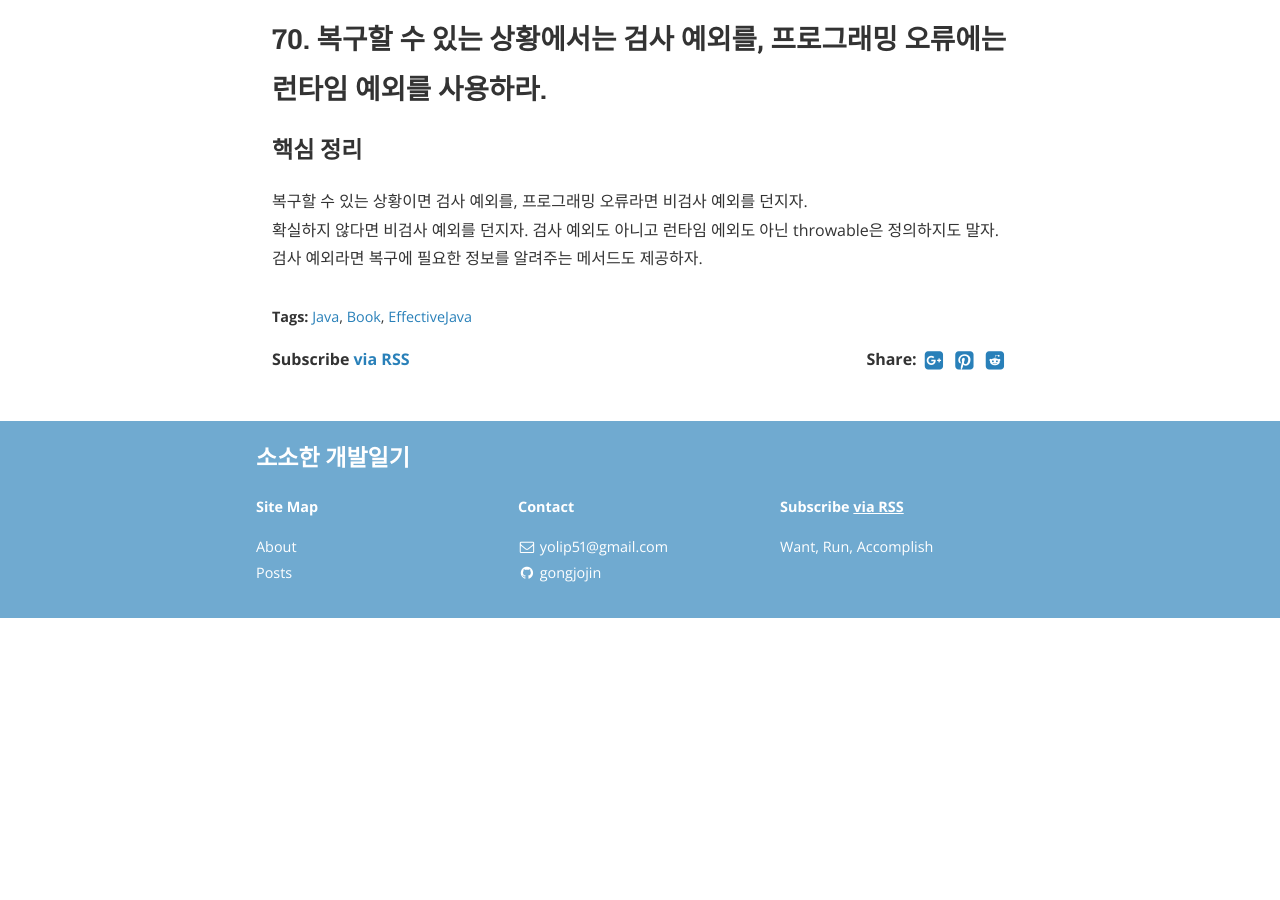
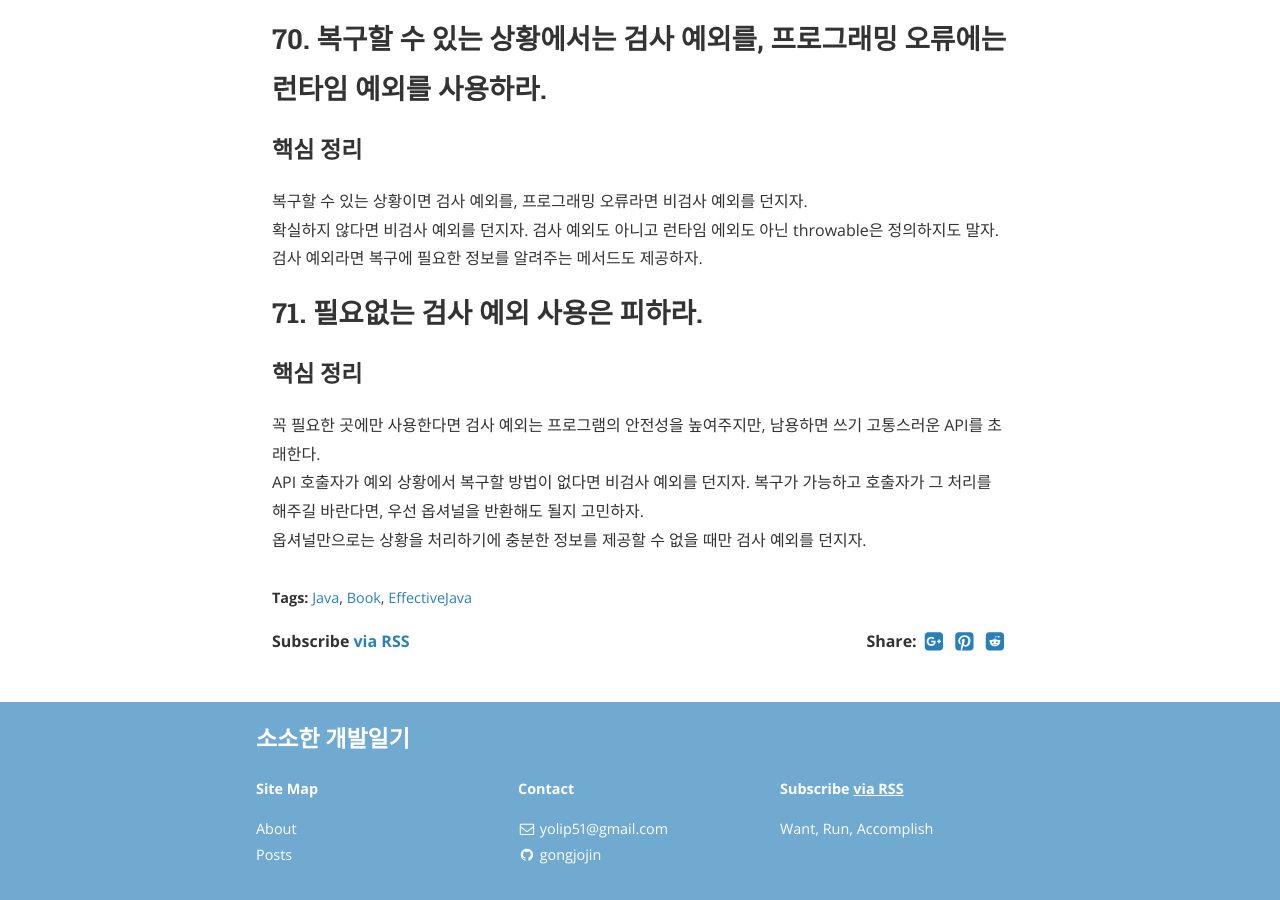
Before and after one commit to gonghojin/gonghojin.github.io, a Jekyll site: the page built from _posts/book/java/effectiveJava/images/2019-12-13-effectiveJava.md, in a window 1280 px wide and 900 px high, scrolled down 906 px. Built offline with Jekyll 4.4.1, drawn with Linux system fonts in a browser that asks for light colours; nearby versions of some CDN libraries; comment, search, counter and statistics services are not loaded; before the commit the page ends 1524 px from its top, so only the background shows below that.

Commit message:
Add: 이펙티브자바_71. 필요없는 검사 예외 사용은 피하라.

```diff
--- a/_posts/book/java/effectiveJava/images/2019-12-13-effectiveJava.md
+++ b/_posts/book/java/effectiveJava/images/2019-12-13-effectiveJava.md
@@ -19,3 +19,9 @@ cover:  "/assets/instacode.png"
 복구할 수 있는 상황이면 검사 예외를, 프로그래밍 오류라면 비검사 예외를 던지자.
 확실하지 않다면 비검사 예외를 던지자. 검사 예외도 아니고 런타임 에외도 아닌 throwable은 정의하지도 말자.
 검사 예외라면 복구에 필요한 정보를 알려주는 메서드도 제공하자.
+
+## 71. 필요없는 검사 예외 사용은 피하라.
+### 핵심 정리
+꼭 필요한 곳에만 사용한다면 검사 예외는 프로그램의 안전성을 높여주지만, 남용하면 쓰기 고통스러운 API를 초래한다.
+API 호출자가 예외 상황에서 복구할 방법이 없다면 비검사 예외를 던지자. 복구가 가능하고 호출자가 그 처리를 해주길 바란다면, 우선 옵셔널을 반환해도 될지 고민하자.
+옵셔널만으로는 상황을 처리하기에 충분한 정보를 제공할 수 없을 때만 검사 예외를 던지자.
```
